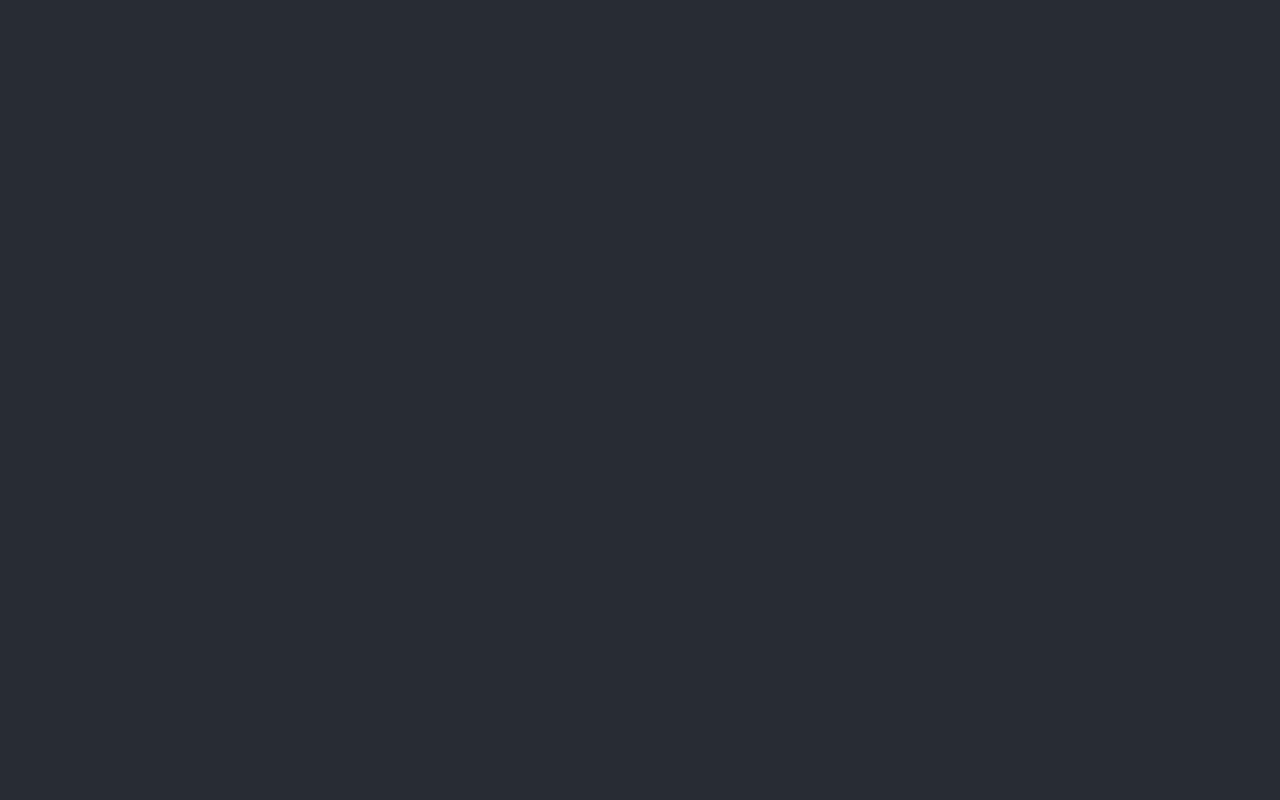
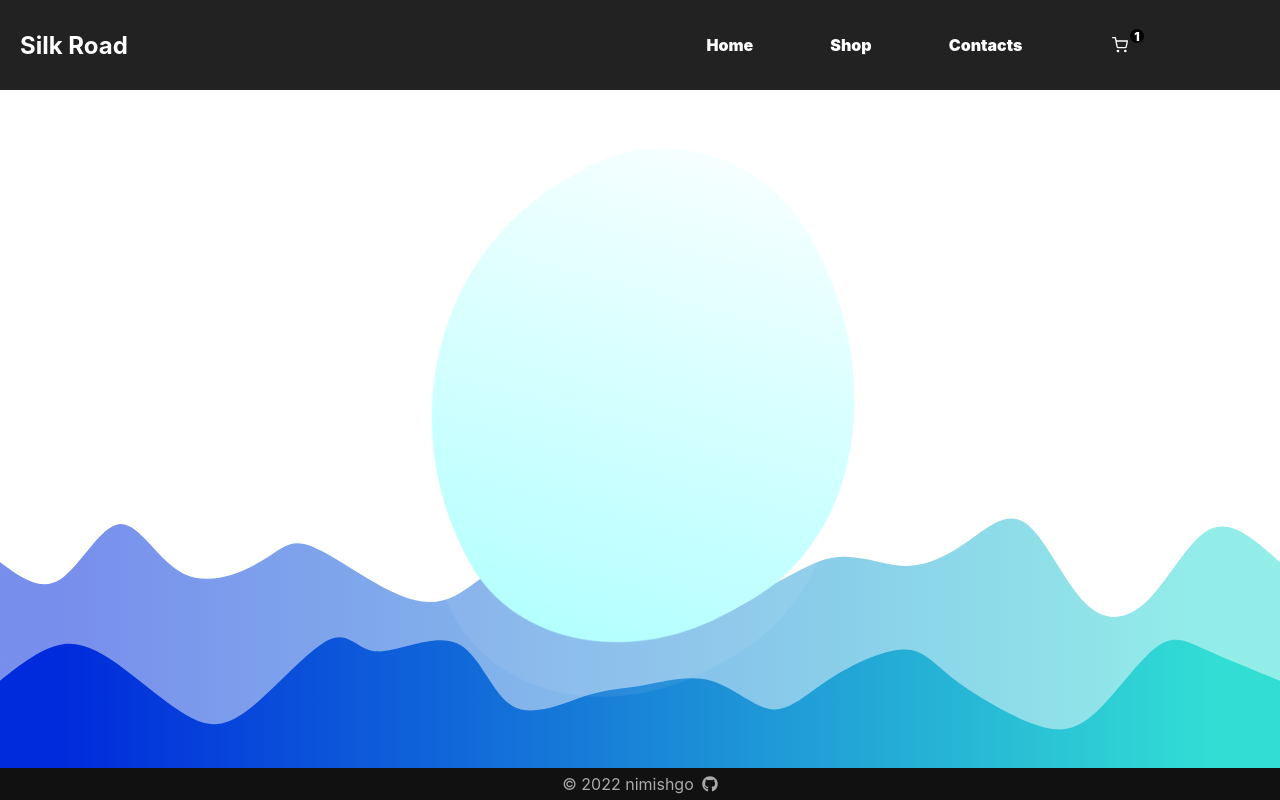
Before and after one commit to nimishgo/shopping-cart, a React (Create React App) app: page / in a window 1280 px wide. Built offline with nearby package versions, Linux system fonts and the light colour scheme.

Commit message:
feat: added routes

```diff
--- a/src/App.js
+++ b/src/App.js
@@ -1,9 +1,20 @@
+import { BrowserRouter, Route, Routes } from "react-router-dom";
 import "./App.css";
+import Footer from "./components/Footer";
+import Header from "./components/Header";
+import Home from "./pages/Home";
 
 function App() {
   return (
-    <div className="App">
-      <header className="App-header"></header>
+    <div>
+      <BrowserRouter>
+        <Header />
+        <Routes>
+          <Route path="/" element={<Home />} />
+          <Route path="/Home" element={<Home />} />
+        </Routes>
+      </BrowserRouter>
+      <Footer />
     </div>
   );
 }
```
